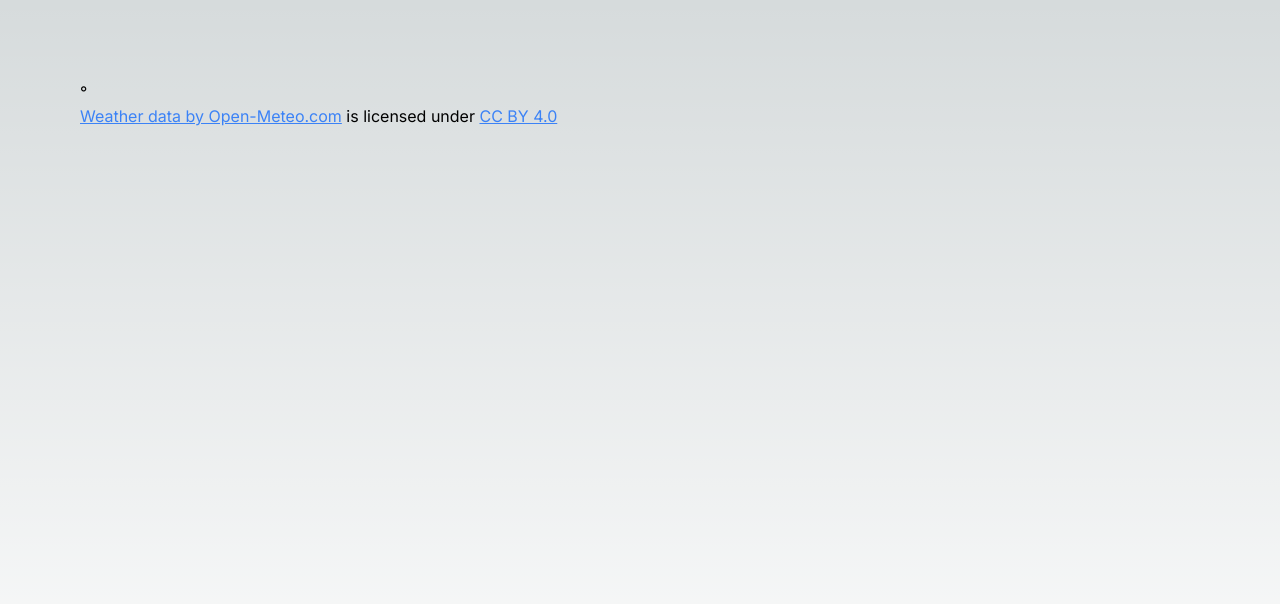
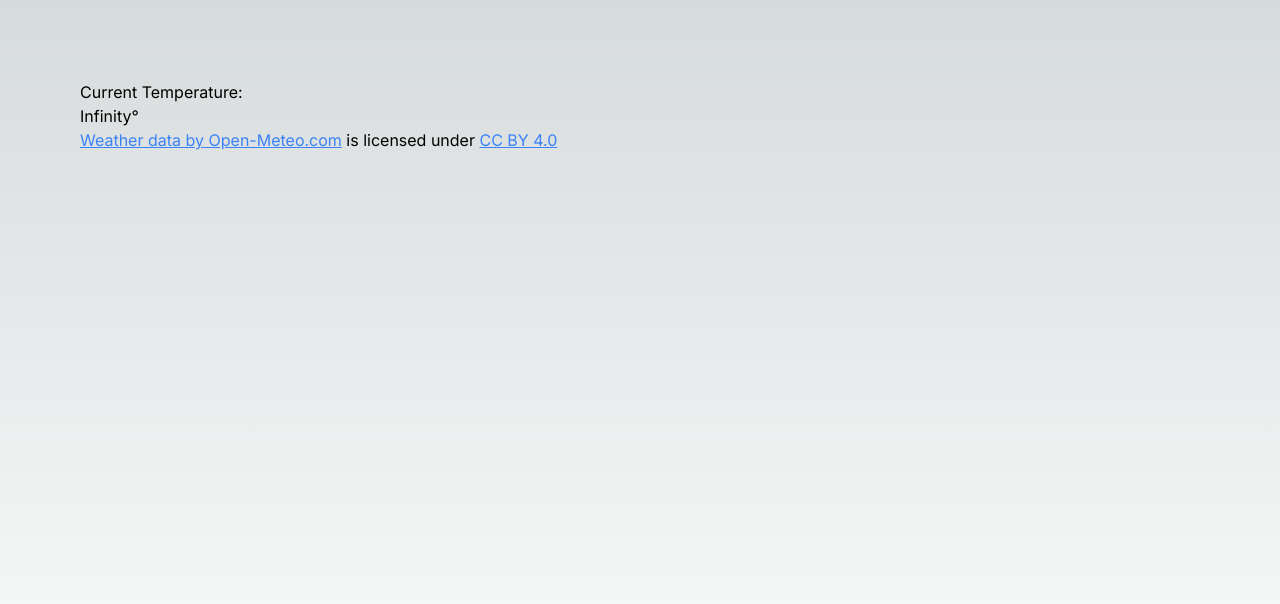
Before and after one commit to CHEUNG-K-Jeffrey/meteorological-conditions, a Next.js app: page /Temperature in a window 1280 px wide. Shown: the top 604 px of the page. Built offline with nearby package versions, Linux system fonts and the light colour scheme; no server answers.

Commit message:
Refactor to use current temp and disable api usage

```diff
--- a/src/app/Temperature/page.jsx
+++ b/src/app/Temperature/page.jsx
@@ -2,18 +2,19 @@
 import React, { useState, useEffect } from 'react';
 
 function Temperature() {
-  const [data, setData] = useState(null);
+  const [data, setData] = useState(Infinity);
 
-  useEffect(() => {
-    fetch("https://api.open-meteo.com/v1/forecast?latitude=37.7749&longitude=-122.4194&hourly=temperature_2m&temperature_unit=fahrenheit&windspeed_unit=mph&precipitation_unit=inch&timezone=America%2FLos_Angeles")
-      .then((res) => res.json())
-      .then((data) => {
-        setData(data.hourly.temperature_2m[0]);
-      })
-  })
+  // useEffect(() => {
+  //   fetch("https://api.open-meteo.com/v1/forecast?latitude=37.7749&longitude=-122.4194&current=temperature_2m&temperature_unit=fahrenheit&windspeed_unit=mph&precipitation_unit=inch")
+  //     .then((res) => res.json())
+  //     .then((data) => {
+  //       setData(data.current.temperature_2m);
+  //     })
+  // })
+
   return (
     <>
-      <div id="temperature">{data}°</div>
+      <div id="temperature">Current Temperature:<br></br>{data}°</div>
       <div id="attribution">
         <a class="text-blue-500 underline" href="https://open-meteo.com/" rel="nofollow">Weather data by Open-Meteo.com</a> is licensed under <a class="text-blue-500 underline" rel="nofollow" href="http://creativecommons.org/licenses/by/4.0/">CC BY 4.0</a>
       </div>
```
